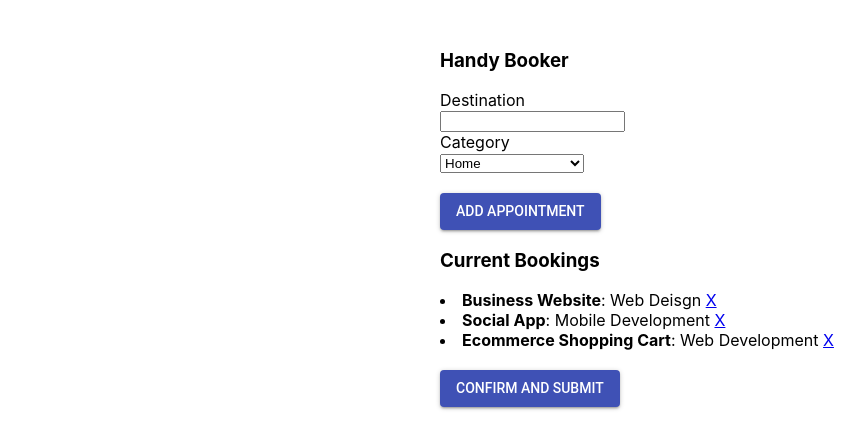
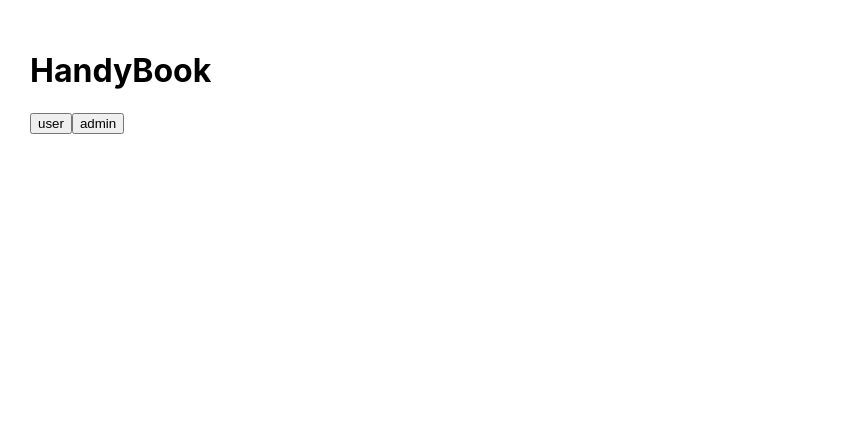
Before and after one commit to ianmah/handybook, a React (Create React App) app: page / in a window 1280 px wide. Shown: the top 448 px of the page, without its empty margins (0-867 px from the left). Built offline with nearby package versions, Linux system fonts and the light colour scheme.

Commit message:
kinda works

```diff
--- a/src/App.js
+++ b/src/App.js
@@ -1,65 +1,32 @@
 import React, { Component } from 'react';
-import uuid from 'uuid';
-import $ from 'jquery';
-import Projects from './Components/Projects';
-import AddProject from './Components/AddProject';
+import State from './Components/State';
 import './App.css';
 
 class App extends Component {
-  constructor(){
+
+  constructor() {
     super();
-    this.state = {
-      projects: []
-    }
+    this.state = { showUser: false,
+    showAdmin: false }
   }
 
-  getProjects(){
-    this.setState({projects: [
-      {
-        id:uuid.v4(),
-        title: 'Business Website',
-        category: 'Web Deisgn'
-      },
-      {
-        id:uuid.v4(),
-        title: 'Social App',
-        category: 'Mobile Development'
-      },
-      {
-        id:uuid.v4(),
-        title: 'Ecommerce Shopping Cart',
-        category: 'Web Development'
-      }
-    ]});
-  }
-
-  componentWillMount(){
-    this.getProjects();
-  }
-
-
-  handleAddProject(project){
-    let projects = this.state.projects;
-    projects.push(project);
-    this.setState({projects:projects});
-  }
-
-  handleDeleteProject(id){
-    let projects = this.state.projects;
-    let index = projects.findIndex(x => x.id === id);
-    projects.splice(index, 1);
-    this.setState({projects:projects});
+  _showMessage = (bool) => {
+    this.setState({
+      showUser: bool,
+      showAdmin: !bool
+    })
   }
 
   render() {
     return (
-      <div className="App">
-        <div className="container">
-           <AddProject addProject={this.handleAddProject.bind(this)} />
-           <Projects projects={this.state.projects} onDelete={this.handleDeleteProject.bind(this)} />
-        </div>
+      <div className='App'>
+      <h1> HandyBook </h1>
+      <button onClick = {this._showMessage.bind(null, true)} >user</button>
+      <button onClick = {this._showMessage.bind(null, false)} >admin</button>
+      { this.state.showUser && (<State test = "user"/>)}
+      { this.state.showAdmin && (<State test = "admin"/>)}
       </div>
-    );
+    )
   }
 }
 
--- a/src/Components/AddProject.js
+++ b/src/Components/AddHandy.js
@@ -1,8 +1,7 @@
 import React, { Component } from 'react';
 import uuid from 'uuid';
-import Button from '@material-ui/core/Button';
 
-class AddProject extends Component {
+class AddHandy extends Component {
   constructor(){
     super();
     this.state = {
@@ -11,12 +10,12 @@ class AddProject extends Component {
   }
 
   static defaultProps = {
-    categories: ['Home', 'Web Development', 'Mobile Development']
+    categories: ['Web Design', 'Web Development', 'Mobile Development']
   }
 
   handleSubmit(e){
     if(this.refs.title.value === ''){
-      alert('Destination is required');
+      alert('Title is required');
     } else {
       this.setState({newProject:{
         id: uuid.v4(),
@@ -36,10 +35,10 @@ class AddProject extends Component {
     });
     return (
       <div>
-        <h3>Handy Booker</h3>
+        <h3>Add Project</h3>
         <form onSubmit={this.handleSubmit.bind(this)}>
           <div>
-            <label>Destination</label><br />
+            <label>Title</label><br />
             <input type="text" ref="title" />
           </div>
           <div>
@@ -49,16 +48,11 @@ class AddProject extends Component {
             </select>
           </div>
           <br />
-
-              <Button variant="contained" color="primary" type="submit" value="Submit">
-                Add Appointment
-              </Button>
-
+          <input type="submit" value="Submit" />
           <br />
         </form>
       </div>
     );
   }
 }
-
-export default AddProject;
+export default AddHandy;
--- /dev/null
+++ b/src/Components/Admin.js
@@ -0,0 +1,13 @@
+import React, { Component } from 'react';
+
+class Admin extends Component {
+
+  render() {
+      return (
+        <div className='Admin'>
+        Admin
+        </div>
+      )
+}
+}
+export default Admin;
--- /dev/null
+++ b/src/Components/HandyItem.js
@@ -0,0 +1,18 @@
+import React, { Component } from 'react';
+
+class HandyItem extends Component {
+  deleteProject(id){
+    this.props.onDelete(id);
+  }
+
+  render() {
+    return (
+      <li className="Project">
+        <strong>{this.props.project.to}</strong>: {this.props.project.from}
+        <a href="#" onClick={this.deleteProject.bind(this, this.props.project.id)}>X</a>
+      </li>
+    );
+  }
+}
+
+export default HandyItem;
--- a/src/Components/ProjectItem.js
+++ /dev/null
@@ -1,17 +0,0 @@
-import React, { Component } from 'react';
-
-class ProjectItem extends Component {
-  deleteProject(id){
-    this.props.onDelete(id);
-  }
-
-  render() {
-    return (
-      <li className="Project">
-        <strong>{this.props.project.title}</strong>: {this.props.project.category} <a href="#" onClick={this.deleteProject.bind(this, this.props.project.id)}>X</a>
-      </li>
-    );
-  }
-}
-
-export default ProjectItem;
--- a/src/Components/Projects.js
+++ /dev/null
@@ -1,33 +0,0 @@
-import React, { Component } from 'react';
-import ProjectItem from './ProjectItem';
-import Button from '@material-ui/core/Button';
-
-class Projects extends Component {
-  deleteProject(id){
-    this.props.onDelete(id);
-  }
-
-  render() {
-    let projectItems;
-    if(this.props.projects){
-      projectItems = this.props.projects.map(project => {
-        //console.log(project);
-        return (
-          <ProjectItem onDelete={this.deleteProject.bind(this)} key={project.title} project={project} />
-        );
-      });
-    }
-    return (
-      <div className="Projects">
-        <h3>Current Bookings</h3>
-        {projectItems}
-        <br />
-        <Button variant="contained" color="primary" type="submit" value="Submit">
-         Confirm and Submit
-        </Button>
-      </div>
-    );
-  }
-}
-
-export default Projects;
--- /dev/null
+++ b/src/Components/State.js
@@ -0,0 +1,26 @@
+import React, { Component } from 'react';
+import Admin from './Admin';
+import User from './User';
+
+class State extends Component {
+
+  render() {
+    if (this.props.test === 'user'){
+      return (
+        <div className='State'>
+        <User />
+        </div>
+      )
+    } else {
+      return (
+        <div className='State'>
+        <Admin />
+        </div>
+      )
+
+    }
+
+  }
+}
+
+export default State;
--- /dev/null
+++ b/src/Components/User.js
@@ -0,0 +1,47 @@
+import React, { Component } from 'react';
+import HandyItem from './HandyItem';
+import uuid from 'uuid';
+
+class User extends Component {
+  constructor() {
+      super();
+      this.state = { projects: [
+        {id : uuid.v4(),
+          to : "doctor",
+      from : "WHOREHOUSE",
+    time : "04:20",
+  date : "10-09-1969"},
+
+    {id : uuid.v4(),
+      to : "penis enlargement",
+  from : "home",
+time : "04:20",
+date : "10-09-2069"}
+      ]}
+  }
+
+  deleteProject(searchid){
+      // this.state.projects.splice(this.state.projects.findIndex(element => element.to === "penis enlargement"), 1);
+      this.setState({})
+
+    }
+
+    render() {
+      let projectItems;
+      if(this.state.projects){
+        projectItems = this.state.projects.map(project => {
+          console.log(project);
+          return (
+            <HandyItem onDelete={this.deleteProject.bind(this)} key={project.to} project={project} />
+          );
+        });
+      }
+      return (
+        <div className="Projects">
+          <h3>Latest Projects</h3>
+          {projectItems}
+        </div>
+      );
+    }
+}
+export default User;
```
